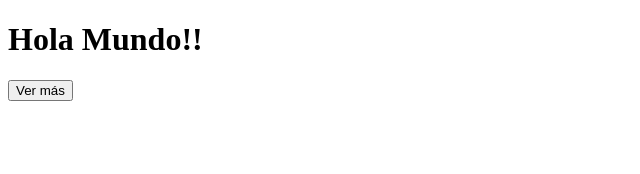
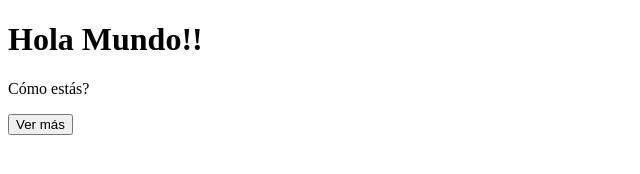
Before and after one commit to meme-castellanos/prueba-github, a plain HTML site: page pages/servicios.html in a window 1280 px wide. Shown: the whole page, without its empty margins (0-640 px from the left). Drawn offline with Linux system fonts and the light colour scheme.

Commit message:
Agreguo párrafo en index

```diff
--- a/pages/servicios.html
+++ b/pages/servicios.html
@@ -8,6 +8,7 @@
 </head>
 <body>
     <h1>Hola Mundo!!</h1>
+    <p>Cómo estás?</p>
     <button>Ver más</button>
 </body>
 </html>
```
